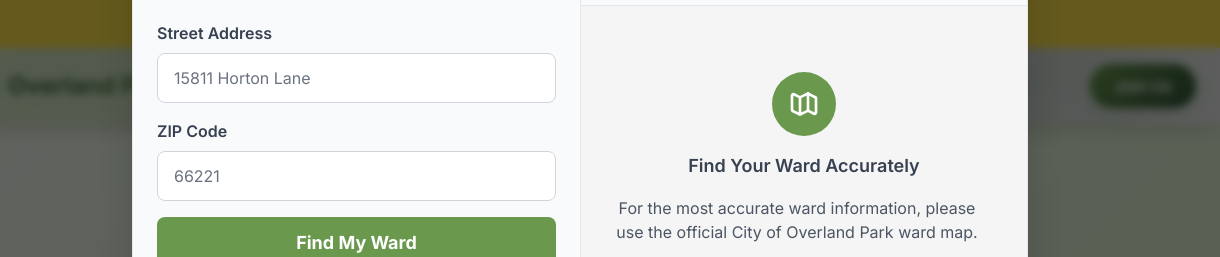
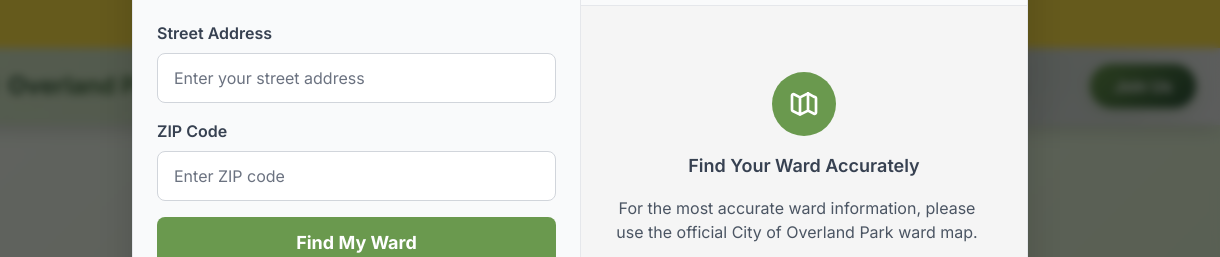
Before and after one commit to OP-Voice/WebHome, a plain HTML site: page localinfo.html in a window 1280 px wide. Both pictures are taken after a click on the button "🗺️ Find My Ward". Shown: the part 240-497 px from the top of the page, 60-1280 px from the left. Drawn offline with nearby package versions, Linux system fonts and the light colour scheme.

Commit message:
Remove temporary address placeholders from Find My Ward modal
- Changed street address placeholder from '15811 Horton Lane' to 'Enter your street address'
- Changed ZIP code placeholder from '66221' to 'Enter ZIP code'
- Provides generic, helpful placeholder text instead of specific test data

```diff
--- a/localinfo.html
+++ b/localinfo.html
@@ -490,7 +490,7 @@
                                         type="text"
                                         id="street-address"
                                         name="streetAddress"
-                                        placeholder="15811 Horton Lane"
+                                        placeholder="Enter your street address"
                                         class="w-full px-4 py-3 border border-neutral-300 rounded-lg text-neutral-900 bg-white focus:outline-none focus:ring-2 focus:ring-brand-light-green focus:border-transparent"
                                         required>
                                 </div>
@@ -501,7 +501,7 @@
                                         type="text"
                                         id="zip-code"
                                         name="zipCode"
-                                        placeholder="66221"
+                                        placeholder="Enter ZIP code"
                                         pattern="[0-9]{5}"
                                         maxlength="5"
                                         class="w-full px-4 py-3 border border-neutral-300 rounded-lg text-neutral-900 bg-white focus:outline-none focus:ring-2 focus:ring-brand-light-green focus:border-transparent"
```
